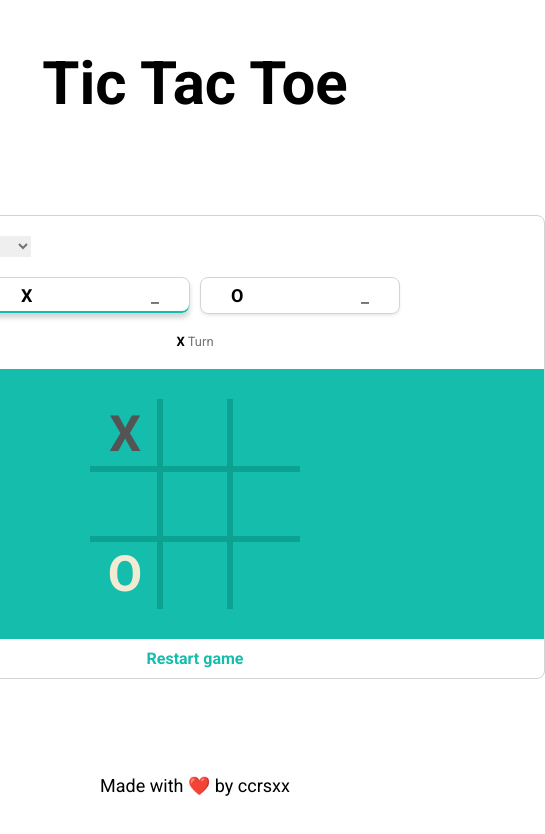
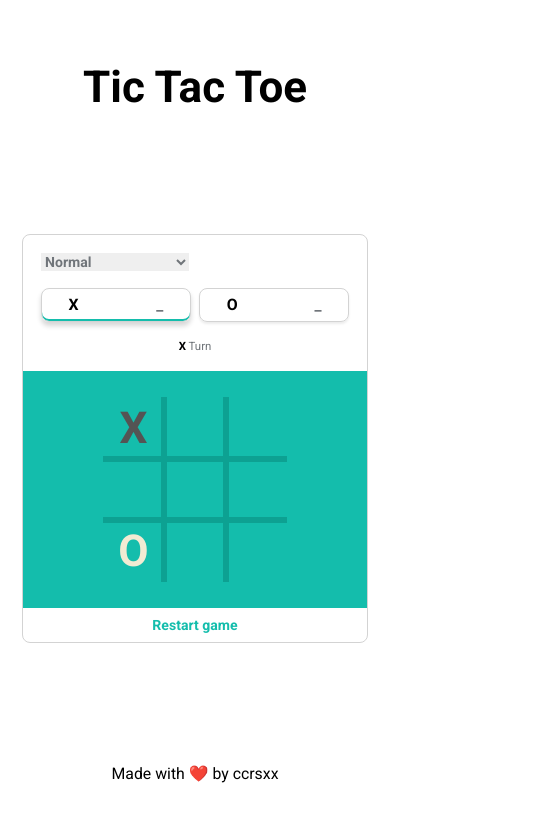
Before and after one commit to ccrsxx/tic-tac-toe, a React (Create React App) app: page / in a window 390 px wide. Both pictures are taken after a click on the element 125 px from the left and 434 px from the top of the page. Shown: the top 834 px of the page, 545 px wide, since content can reach past the window. Built offline with nearby package versions, Linux system fonts and the light colour scheme.

Commit message:
🔥 project done!

```diff
--- a/src/App.tsx
+++ b/src/App.tsx
@@ -1,4 +1,4 @@
-import { useState, useMemo, useEffect } from 'react';
+import { useState, useEffect, useMemo } from 'react';
 import { Header, Game, Footer } from './components';
 import { getNormalMove, getSmartMove, calculateWinner } from './common';
 
@@ -79,17 +79,19 @@ export function App() {
       setTimeout(() => setGameOver(true), 600);
     } else if (newGameBoard.every((square) => square)) {
       setGameWinner('draw');
-      highlightWinner([...Array(9).keys()]);
+      highlightWinner([...Array(9).keys()], true);
+
       setTimeout(() => setGameOver(true), 600);
     } else setNextPlayer(nextPlayer === 'X' ? 'O' : 'X');
   };
 
-  const highlightWinner = (winnerIndexes: number[]) => {
+  const highlightWinner = (winnerIndexes: number[], draw = false) => {
     const winnerSquares = document.querySelectorAll('.square-box');
 
     winnerSquares.forEach(
       (square, index) =>
-        winnerIndexes.includes(index) && square.classList.add('active')
+        winnerIndexes.includes(index) &&
+        square.classList.add(draw ? 'draw' : 'winner')
     );
   };
 
--- a/src/components/Game.tsx
+++ b/src/components/Game.tsx
@@ -1,23 +1,5 @@
 import { GameBoard, GameContainer } from '.';
-
-interface GameProps {
-  playerScore: number;
-  computerScore: number;
-  computerPlayer: string;
-  gameMode: string;
-  gameBoard: string[];
-  gameWinner: string;
-  gameOver: boolean;
-  nextPlayer: string;
-  gameBoardKey: number;
-  gameStatusKey: number;
-  handleMode: ({
-    target: { value }
-  }: React.ChangeEvent<HTMLSelectElement>) => void;
-  handlePlayer: (player: string) => void;
-  handleClick: (index: number) => () => void;
-  resetGame: (hardReset?: boolean, newNextPlayer?: string) => void;
-}
+import { GameProps } from '../types';
 
 export function Game({
   playerScore,
--- a/src/components/GameBoard.tsx
+++ b/src/components/GameBoard.tsx
@@ -1,18 +1,4 @@
-interface GameBoardProps {
-  playerScore: number;
-  computerScore: number;
-  computerPlayer: string;
-  gameBoard: string[];
-  gameMode: string;
-  gameWinner: string;
-  nextPlayer: string;
-  gameStatusKey: number;
-  gameBoardKey: number;
-  handleMode: ({
-    target: { value }
-  }: React.ChangeEvent<HTMLSelectElement>) => void;
-  handlePlayer: (player: string) => void;
-}
+import { GameBoardProps } from '../types';
 
 export function GameBoard({
   playerScore,
--- a/src/components/GameContainer.tsx
+++ b/src/components/GameContainer.tsx
@@ -1,31 +1,21 @@
-interface SquareBoxProps {
-  square: string;
-  handleClick: () => void;
-}
+import { GameContainerProps, SquareBoxProps } from '../types';
 
 function SquareBox({ square, handleClick }: SquareBoxProps) {
   return (
     <div className='square-box' onClick={handleClick}>
       <span
-        style={{
-          color:
-            square === 'X' ? '#545454' : square === 'O' ? '#f2ebd3' : undefined
-        }}
-        className={square ? 'square active' : 'square'}
+        className={
+          square === 'X'
+            ? 'square active x-color'
+            : square === 'O'
+            ? 'square active o-color'
+            : 'square'
+        }
       >
         {square}
       </span>
     </div>
   );
-}
-
-interface GameContainerProps {
-  gameBoard: string[];
-  gameWinner: string;
-  gameOver: boolean;
-  gameBoardKey: number;
-  handleClick: (index: number) => () => void;
-  resetGame: (hardRest?: boolean, newNextPlayer?: string) => void;
 }
 
 export function GameContainer({
@@ -36,7 +26,6 @@ export function GameContainer({
   resetGame,
   handleClick
 }: GameContainerProps) {
-  const [xColor, oColor] = [{ color: '#545454' }, { color: '#f2ebd3' }];
   const containerProps = gameWinner
     ? {
         style: { cursor: 'pointer', zIndex: 1 },
@@ -59,13 +48,13 @@ export function GameContainer({
         <h2 className='game-winner'>
           {gameWinner === 'draw' ? (
             <>
-              <span style={xColor}>X</span>
-              <span style={oColor}>O</span>
+              <span className='x-color'>X</span>
+              <span className='o-color'>O</span>
             </>
           ) : gameWinner === 'X' ? (
-            <span style={xColor}>X</span>
+            <span className='x-color'>X</span>
           ) : (
-            <span style={oColor}>O</span>
+            <span className='o-color'>O</span>
           )}
         </h2>
         <h3 className='game-text'>
--- a/src/styles/scss/_Game.scss
+++ b/src/styles/scss/_Game.scss
@@ -2,6 +2,11 @@
   width: 70rem;
   border: var(--border);
   border-radius: var(--border-radius);
+
+  @media screen and (max-width: 720px) {
+    max-width: 70rem;
+    width: auto;
+  }
 
   .restart-game {
     width: 100%;
--- a/src/styles/scss/_GameBoard.scss
+++ b/src/styles/scss/_GameBoard.scss
@@ -4,8 +4,7 @@
   padding: 2rem;
   color: #70757a;
 
-  .game-mode {
-    .mode {
+  .game-mode > .mode {
     font-family: inherit;
     font-weight: bold;
     color: inherit;
@@ -15,7 +14,6 @@
 
     &:focus {
       outline: none;
-      }
     }
   }
 
@@ -37,10 +35,22 @@
       font-size: 1.8rem;
       transition: box-shadow 300ms ease-in-out;
 
+      @media screen and (max-width: 480px) {
+        max-width: 17rem;
+      }
+
+      @media screen and (max-width: 380px) {
+        max-width: 15rem;
+      }
+
+      @media screen and (max-width: 320px) {
+        max-width: 12rem;
+      }
+
       &.active {
-        animation: edge 300ms ease-in-out forwards;
+        animation: fill 300ms ease-in-out forwards;
 
-        @keyframes edge {
+        @keyframes fill {
           to {
             box-shadow: 0 4px 5px rgb(0 0 0 / 16%), 0 -2px var(--game-bg) inset;
           }
@@ -70,7 +80,7 @@
     }
   }
 
-  span {
+  .name {
     color: black;
     font-weight: bold;
   }
--- a/src/styles/scss/_GameContainer.scss
+++ b/src/styles/scss/_GameContainer.scss
@@ -4,6 +4,14 @@
   place-content: center;
   padding: 3rem;
   background-color: var(--game-bg);
+
+  .x-color {
+    color: #545454;
+  }
+
+  .o-color {
+    color: #f2ebd3;
+  }
 
   .square-container {
     width: 21rem;
@@ -41,15 +49,21 @@
         }
       }
 
-      &.active {
-        .square {
-          text-align: center;
-          width: 6rem;
-          height: 6rem;
-          background-color: lightcoral;
-          border-radius: 1rem;
-          z-index: 5;
-        }
+      @mixin end-square($bg-color) {
+        display: grid;
+        place-content: center;
+        width: 5rem;
+        height: 5rem;
+        background-color: $bg-color;
+        border-radius: 1rem;
+      }
+
+      &.winner > .square {
+        @include end-square(lightcoral);
+      }
+
+      &.draw > .square {
+        @include end-square(coral);
       }
     }
   }
--- a/src/styles/scss/_Header.scss
+++ b/src/styles/scss/_Header.scss
@@ -1,4 +1,8 @@
 .header {
   font-size: 3rem;
   font-weight: bold;
+
+  @media screen and (max-width: 480px) {
+    font-size: 2.5rem;
+  }
 }
--- a/src/styles/scss/_root.scss
+++ b/src/styles/scss/_root.scss
@@ -15,4 +15,16 @@
 
 html {
   font-size: 62.5%;
+
+  @media screen and (max-width: 1200px) {
+    font-size: 60%;
+  }
+
+  @media screen and (max-width: 980px) {
+    font-size: 58%;
+  }
+
+  @media screen and (max-width: 480px) {
+    font-size: 55%;
+  }
 }
--- /dev/null
+++ b/src/types/index.ts
@@ -0,0 +1 @@
+export * from './game';
```
Also changed, not shown: src/types/game.ts (added, +48 -0 lines). Lines whose indentation alone changed are shown as unchanged.
